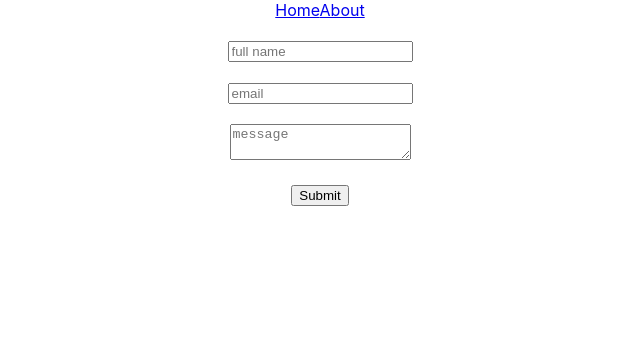
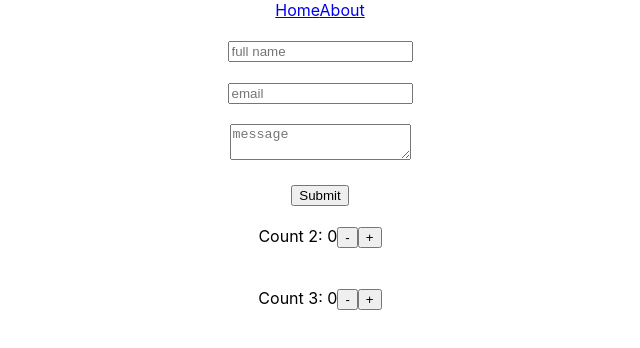
Before and after one commit to manuelgeek/first-react-app, a React (Create React App) app: page /about in a window 1280 px wide. Shown: the top 348 px of the page, without its empty margins (320-960 px from the left). Built offline with nearby package versions, Linux system fonts and the light colour scheme.

Commit message:
added useReducer

```diff
--- /dev/null
+++ b/src/components/CountThree.js
@@ -0,0 +1,16 @@
+import React from 'react';
+import useCountReducer from "../hooks/useCountReducer";
+
+function CountThree(props) {
+  let {state, dispatch} = useCountReducer();
+
+  return (
+    <div>
+      Count 3: {state.count}
+      <button onClick={() => dispatch({type: 'decrement'})}>-</button>
+      <button onClick={() => dispatch({type: 'increment'})}>+</button>
+    </div>
+  );
+}
+
+export default CountThree;
--- /dev/null
+++ b/src/components/CountTwo.js
@@ -0,0 +1,28 @@
+import React, {useReducer} from 'react';
+
+const initialState = {count: 0};
+
+function reducer(state, action) {
+  switch (action.type) {
+    case 'increment':
+      return {count: state.count + 1};
+    case 'decrement':
+      return {count: state.count - 1};
+    default:
+      throw new Error();
+  }
+}
+
+function CountTwo(props) {
+  const [state, dispatch] = useReducer(reducer, initialState);
+
+  return (
+    <div>
+      Count 2: {state.count}
+      <button onClick={() => dispatch({type: 'decrement'})}>-</button>
+      <button onClick={() => dispatch({type: 'increment'})}>+</button>
+    </div>
+  );
+}
+
+export default CountTwo;
--- /dev/null
+++ b/src/hooks/useCountReducer.js
@@ -0,0 +1,22 @@
+import {useReducer} from "react";
+
+export default function useCountReducer() {
+  const initialState = {count: 0};
+
+  const reducer = (state, action) => {
+    switch (action.type) {
+      case 'increment':
+        return {count: state.count + 1};
+      case 'decrement':
+        return {count:  state.count ? state.count - 1 : state.count};
+      default:
+        throw new Error();
+    }
+  }
+
+  const [state, dispatch] = useReducer(reducer, initialState);
+
+  return {
+    state, dispatch
+  }
+}
--- a/src/views/About.js
+++ b/src/views/About.js
@@ -1,4 +1,6 @@
 import React, {Component} from 'react';
+import CountTwo from "../components/CountTwo";
+import CountThree from "../components/CountThree";
 
 class About extends Component {
   constructor(props) {
@@ -21,6 +23,11 @@ class About extends Component {
           <textarea placeholder={'message'} /> <br/> <br/>
           <button type={"submit"}>Submit</button>
         </form>
+        <br/>
+        <CountTwo />
+        <br/>
+        <br/>
+        <CountThree />
       </div>
     );
   }
```
Also changed, not shown: 1 other file (tests, documents, lock files or other folders).
